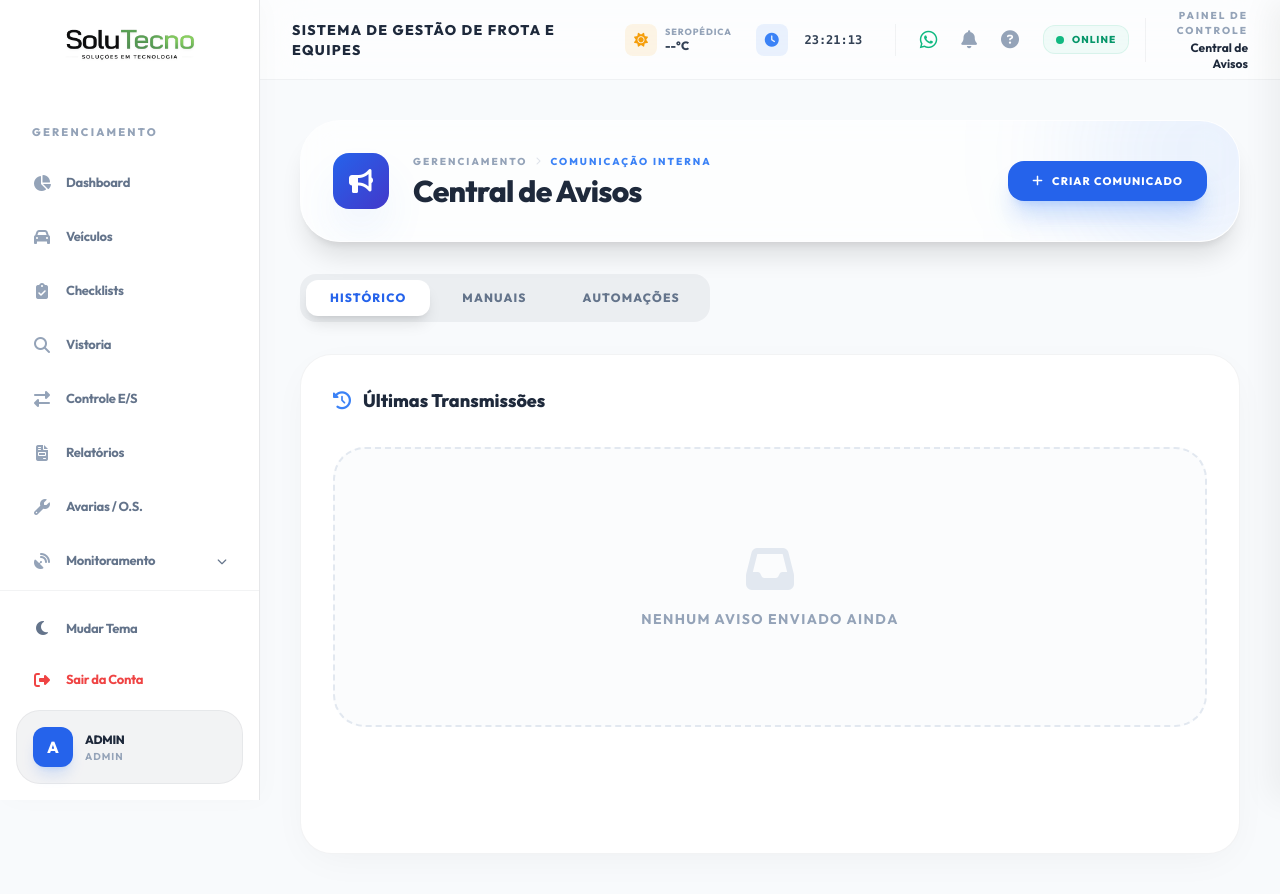
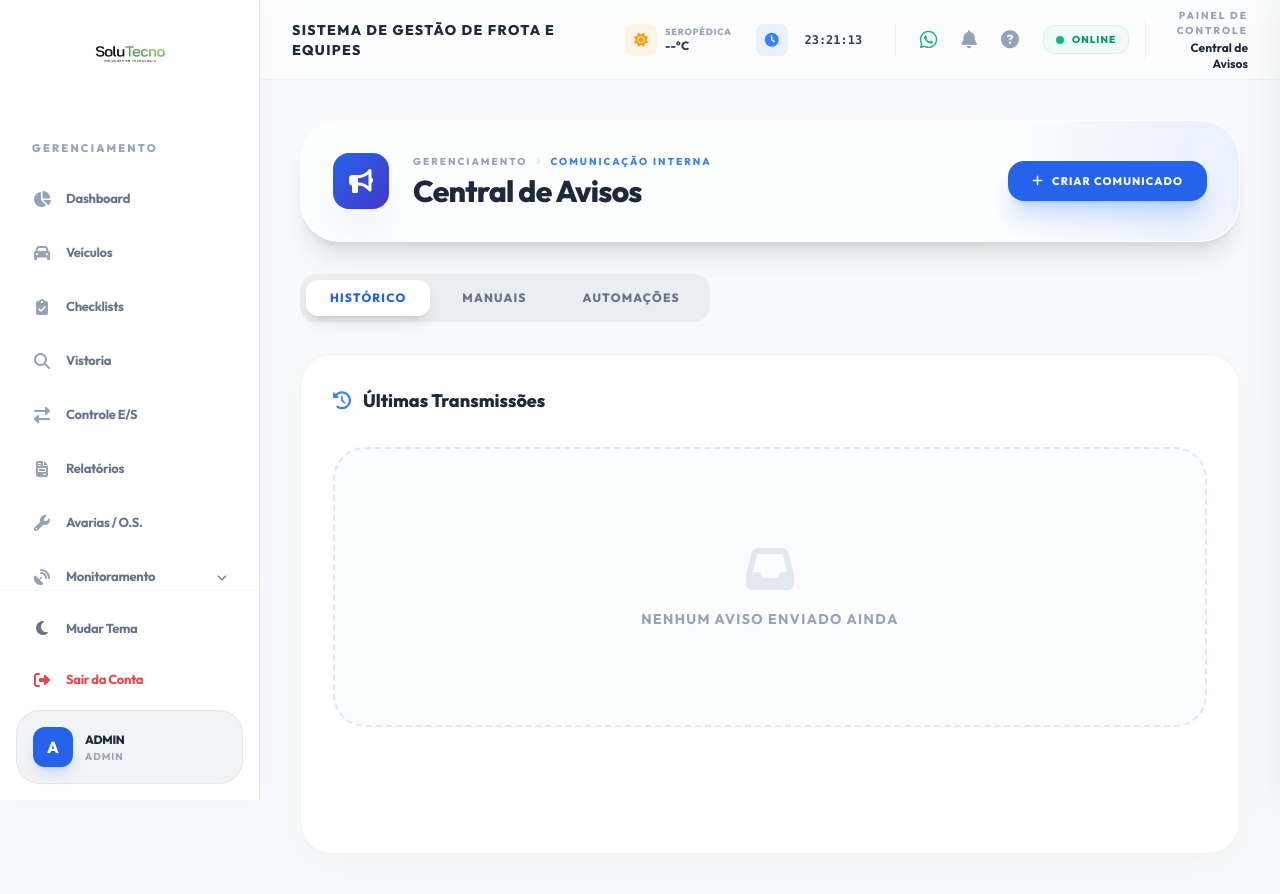
Before and after one commit to GaldinoSD/checklist_veicular, a Flask app: page /avisos in a window 1280 px wide. Run offline with Flask 3, Linux system fonts and the light colour scheme; a user stored in the database is signed in; data that the repository does not hold is empty; some libraries are stand-ins or nearby versions.

Commit message:
style(layout): locks sidebar width with CSS constraints and maximizes logo display area

```diff
--- a/templates/layout.html
+++ b/templates/layout.html
@@ -47,6 +47,8 @@
       /* ✅ SIDEBAR FIXO */
       #sidebar {
         width: 260px;
+        min-width: 260px;
+        max-width: 260px;
         height: 100vh;
         position: fixed;
         left: 0;
@@ -266,8 +268,8 @@
       <aside id="sidebar" class="border-r border-slate-900/10 dark:border-white/10 flex flex-col shadow-[4px_0_24px_rgba(0,0,0,0.02)]">
 
         <!-- TOP: LOGO -->
-        <div class="p-3 flex items-center justify-center h-24 shrink-0">
-          <img src="{{ url_for('static', filename='imgsidebar.png') }}" class="h-18 w-auto max-w-[95%] object-contain drop-shadow-sm" alt="Logo">
+        <div class="p-3 flex items-center justify-center h-28 shrink-0 overflow-hidden">
+          <img src="{{ url_for('static', filename='imgsidebar.png') }}" class="w-[85%] max-h-20 object-contain drop-shadow-sm" alt="Logo">
         </div>
 
         <!-- MIDDLE: MENU -->
```
